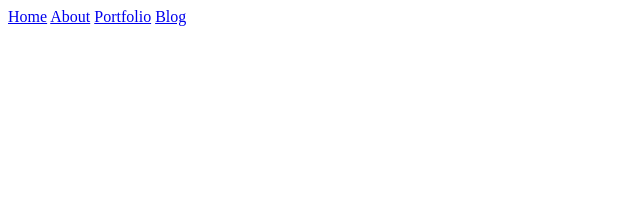
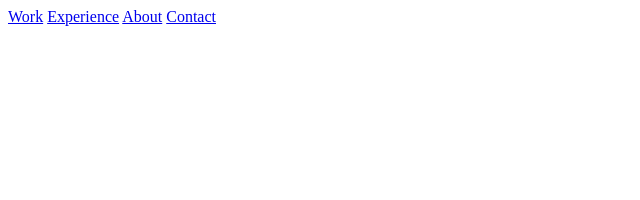
Before and after one commit to EmilyBlaineClark/emilyblaineclark.github.io, a Jekyll site: the page built from index.html, in a window 1280 px wide. Shown: the top 200 px of the page, without its empty margins (0-640 px from the left). Built offline with Jekyll 4.4.1, drawn with Linux system fonts in a browser that asks for light colours.

Commit message:
remove crap

```diff
--- a/_includes/head.html
+++ b/_includes/head.html
@@ -2,30 +2,9 @@
     <meta charset="utf-8">
     <meta http-equiv="X-UA-Compatible" content="IE=edge">
     <meta name="viewport" content="width=device-width, height=device-height, initial-scale=1.0"/>
-
     <title>{% if page.title %}{{ page.title | escape }}{% else %}{{ site.title | escape }}{% endif %}</title>
     <meta name="description" content="{% if page.excerpt %}{{ page.excerpt | strip_html | strip_newlines | truncate: 160 }}{% else %}{{ site.description }}{% endif %}">
-
-    <link rel="apple-touch-icon" sizes="57x57" href="{{ "/favicons/apple-touch-icon-57x57.png" | prepend: site.baseurl }}">
-    <link rel="apple-touch-icon" sizes="60x60" href="{{ "/favicons/apple-touch-icon-60x60.png" | prepend: site.baseurl }}">
-    <link rel="apple-touch-icon" sizes="72x72" href="{{ "/favicons/apple-touch-icon-72x72.png" | prepend: site.baseurl }}">
-    <link rel="apple-touch-icon" sizes="76x76" href="{{ "/favicons/apple-touch-icon-76x76.png" | prepend: site.baseurl }}">
-    <link rel="apple-touch-icon" sizes="114x114" href="{{ "/favicons/apple-touch-icon-114x114.png" | prepend: site.baseurl }}">
-    <link rel="apple-touch-icon" sizes="120x120" href="{{ "/favicons/apple-touch-icon-120x120.png" | prepend: site.baseurl }}">
-    <link rel="apple-touch-icon" sizes="144x144" href="{{ "/favicons/apple-touch-icon-144x144.png" | prepend: site.baseurl }}">
-    <link rel="apple-touch-icon" sizes="152x152" href="{{ "/favicons/apple-touch-icon-152x152.png" | prepend: site.baseurl }}">
-    <link rel="apple-touch-icon" sizes="180x180" href="{{ "/favicons/apple-touch-icon-180x180.png" | prepend: site.baseurl }}">
-    <link rel="icon" type="image/png" href="{{ "/favicons/favicon-32x32.png" | prepend: site.baseurl }}" sizes="32x32">
-    <link rel="icon" type="image/png" href="{{ "/favicons/android-chrome-192x192.png" | prepend: site.baseurl }}" sizes="192x192">
-    <link rel="icon" type="image/png" href="{{ "/favicons/favicon-96x96.png" | prepend: site.baseurl }}" sizes="96x96">
-    <link rel="icon" type="image/png" href="{{ "/favicons/favicon-16x16.png" | prepend: site.baseurl }}" sizes="16x16">
-    <link rel="manifest" href="{{ "/favicons/manifest.json" | prepend: site.baseurl }}">
-    <link rel="mask-icon" href="{{ "/favicons/safari-pinned-tab.svg" | prepend: site.baseurl }}" color="#5bbad5">
-    <meta name="msapplication-TileColor" content="#da532c">
-    <meta name="msapplication-TileImage" content="/mstile-144x144.png">
-    <meta name="theme-color" content="#ffffff">
     <link rel="canonical" href="{{ page.url | replace:'index.html','' | prepend: site.baseurl | prepend: site.url }}">
     <link rel="alternate" type="application/rss+xml" title="{{ site.title }}" href="{{ "feed.xml" | prepend: site.baseurl | prepend: site.url }}">
-
     <link rel="stylesheet" href="{{ "/css/style.css" | prepend: site.baseurl }}">
 </head>
--- a/_includes/nav.html
+++ b/_includes/nav.html
@@ -1,6 +1,6 @@
 <nav class="site_nav nav-wrap">
-  <a class="page-link" href="{{ '/' | prepend: site.baseurl }}">Home</a>
+  <a class="page-link" href="{{ '/work' | prepend: site.baseurl }}">Work</a>
+  <a class="page-link" href="{{ '/wxperience/' | prepend: site.baseurl }}">Experience</a>
   <a class="page-link" href="{{ '/about/' | prepend: site.baseurl }}">About</a>
-  <a class="page-link" href="{{ '/portfolio/' | prepend: site.baseurl }}">Portfolio</a>
-  <a class="page-link" href="{{ '/blog/' | prepend: site.baseurl }}">Blog</a>
+  <a class="page-link" href="{{ '/contact/' | prepend: site.baseurl }}">Contact</a>
 </nav>
--- a/_layouts/default.html
+++ b/_layouts/default.html
@@ -1,8 +1,6 @@
 <!DOCTYPE html>
 <html>
-
   {% include head.html %}
-
   <body>
 
     <div id="nav-toggle" class="toggle-btn">
@@ -13,7 +11,6 @@
 
     <div class="site__wrapper">
       <header class="site_header">
-
         {% include nav.html %}
       </header>
 
```
